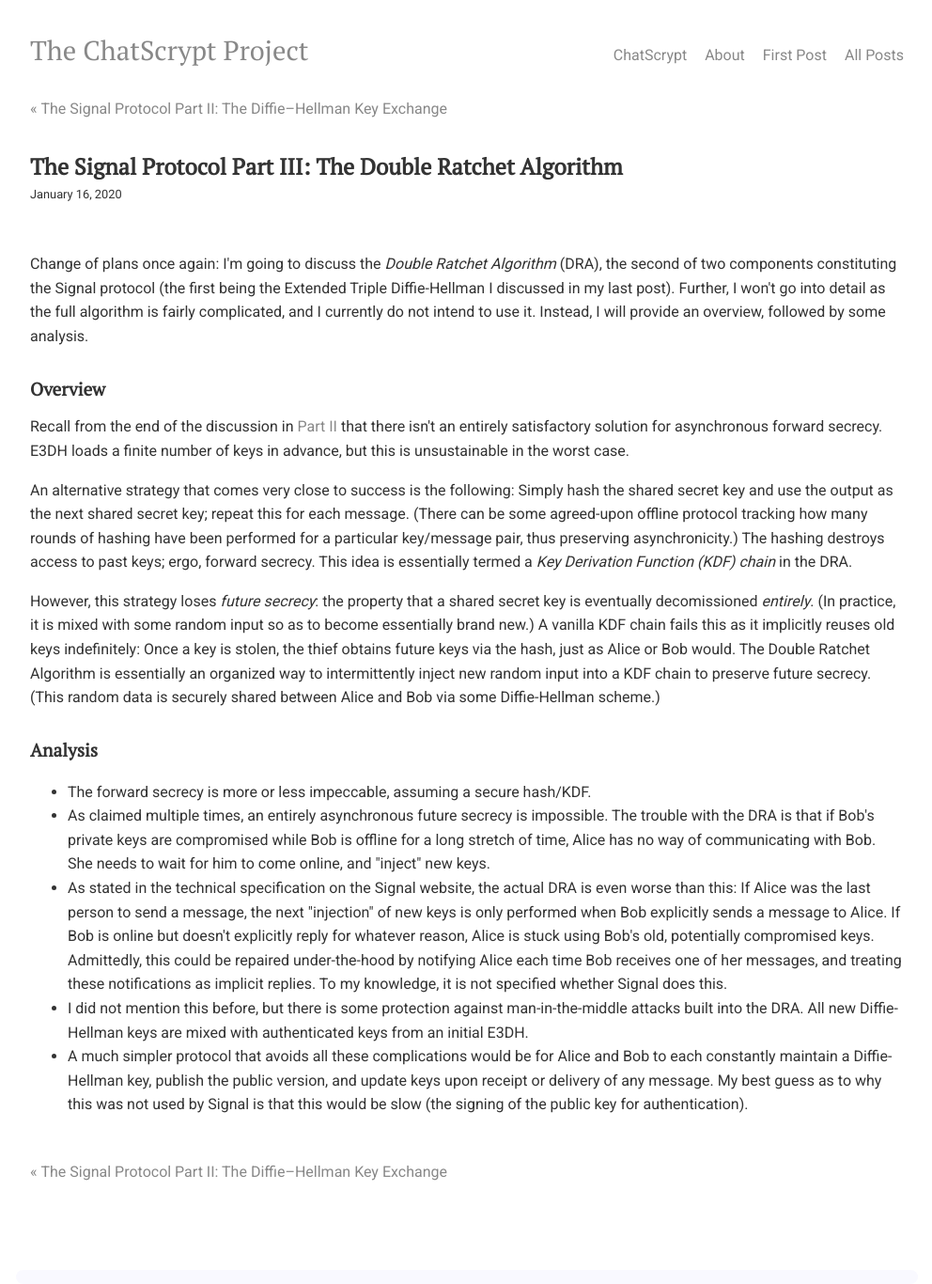
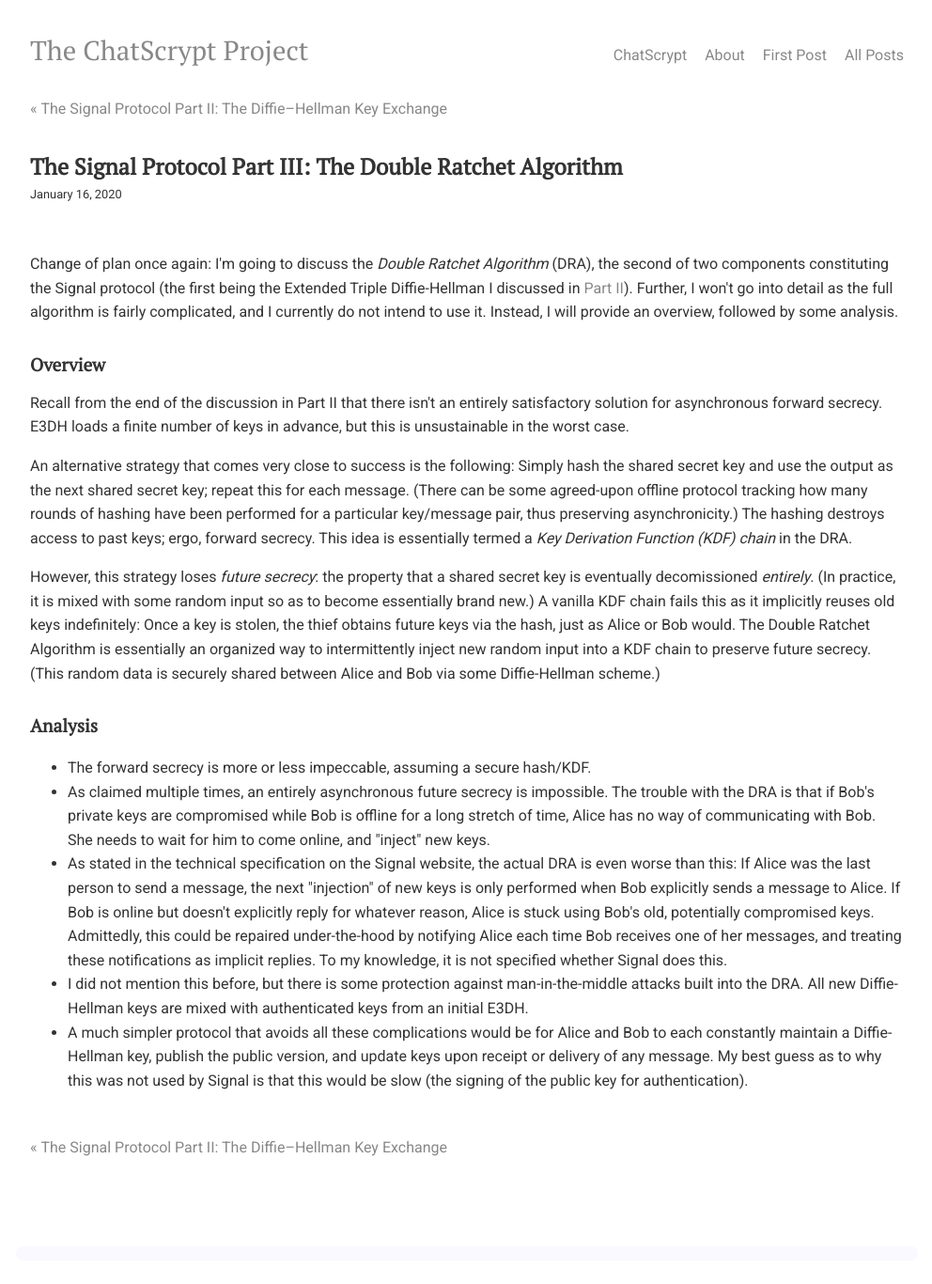
Before and after one commit to chatscrypt/chatscrypt.github.io, a Jekyll site: the page built from _posts/2020-01-16-the-signal-protocol-part-iii-the-double-ratchet-algorithm.html, in a window 1280 px wide. Shown: the whole page at 94% size, without its empty margins (143-1135 px from the left). Built offline with Jekyll 4.4.1, drawn with Linux system fonts in a browser that asks for light colours; comment, search, counter and statistics services are not loaded; after the commit the page ends 1341 px from its top, so only the background shows below that.

Commit message:
Update 2020-01-16-the-signal-protocol-part-iii-the-double-ratchet-algorithm.html

```diff
--- a/_posts/2020-01-16-the-signal-protocol-part-iii-the-double-ratchet-algorithm.html
+++ b/_posts/2020-01-16-the-signal-protocol-part-iii-the-double-ratchet-algorithm.html
@@ -5,13 +5,13 @@
 date: 2020-01-16
 ---
 
-Change of plans once again: I'm going to discuss the <i>Double Ratchet Algorithm</i> (DRA), the second of two components constituting the Signal protocol (the first being the Extended Triple Diffie-Hellman I discussed in my last post). Further, I won't go into detail as the full algorithm is fairly complicated, and I currently do not intend to use it. Instead, I will provide an overview, followed by some analysis.
+Change of plan once again: I'm going to discuss the <i>Double Ratchet Algorithm</i> (DRA), the second of two components constituting the Signal protocol (the first being the Extended Triple Diffie-Hellman I discussed in <a href="https://chatscrypt.github.io/2020/01/06/the-signal-protocol-part-ii-the-diffie-hellman-key-exchange">Part II</a>). Further, I won't go into detail as the full algorithm is fairly complicated, and I currently do not intend to use it. Instead, I will provide an overview, followed by some analysis.
 
 <p>
 <h2>Overview</h2>
 
 
-Recall from the end of the discussion in <a href="https://chatscrypt.github.io/2020/01/06/the-signal-protocol-part-ii-the-diffie-hellman-key-exchange">Part II</a> that there isn't an entirely satisfactory solution for asynchronous forward secrecy. E3DH loads a finite number of keys in advance, but this is unsustainable in the worst case.
+Recall from the end of the discussion in Part II that there isn't an entirely satisfactory solution for asynchronous forward secrecy. E3DH loads a finite number of keys in advance, but this is unsustainable in the worst case.
 
 <p>An alternative strategy that comes very close to success is the following: Simply hash the shared secret key and use the output as the next shared secret key; repeat this for each message. (There can be some agreed-upon offline protocol tracking how many rounds of hashing have been performed for a particular key/message pair, thus preserving asynchronicity.) The hashing destroys access to past keys; ergo, forward secrecy. This idea is essentially termed a <i>Key Derivation Function (KDF) chain</i> in the DRA.
 
```
